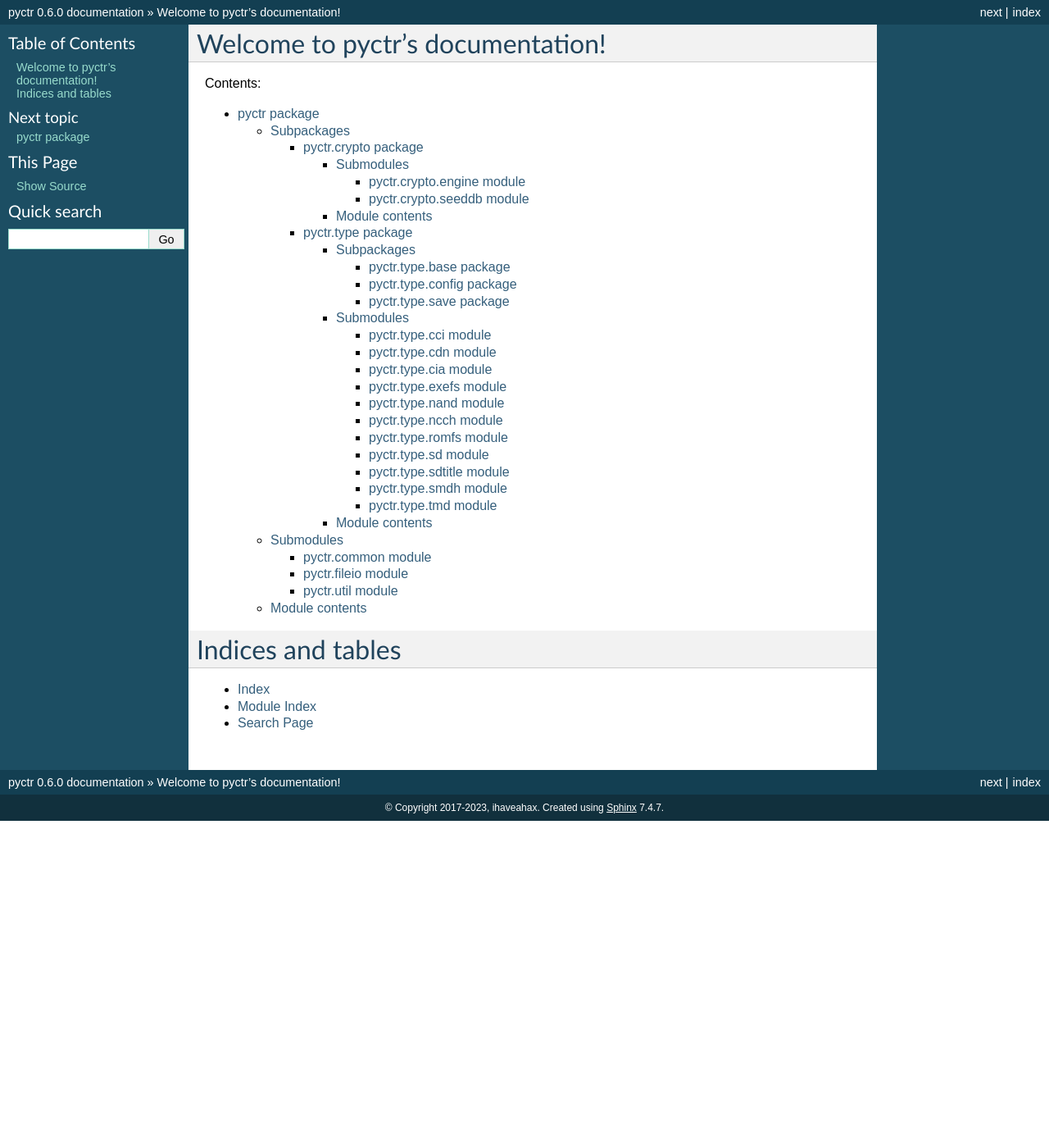
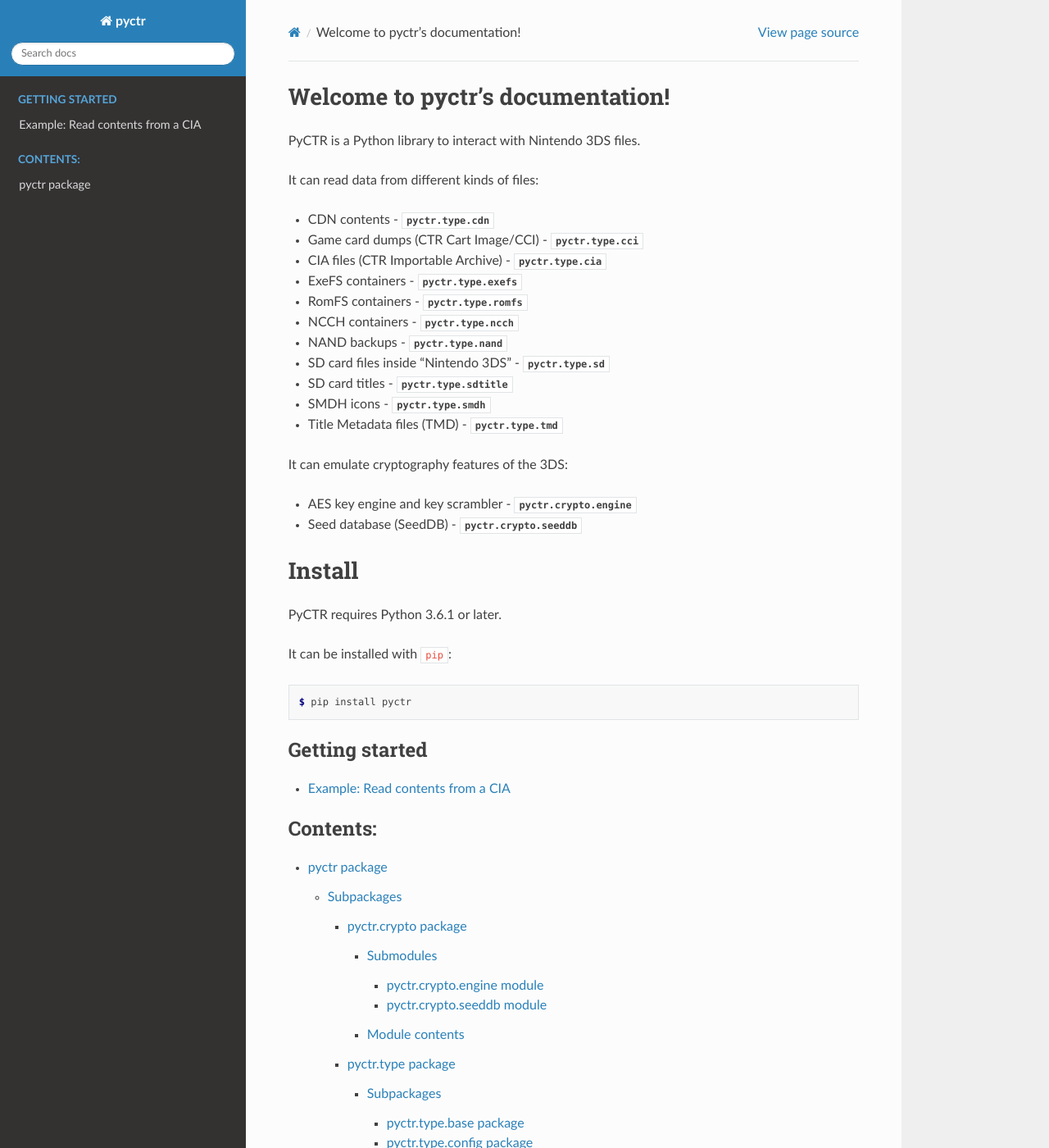
Before and after one commit to ihaveamac/pyctr, a Sphinx documentation site: the page built from docs/index.rst, in a window 1280 px wide and 1400 px high. Shown: the whole window at 82% size. Built offline with Sphinx 7.4.7 and the Read the Docs theme 2.0.0, drawn with Linux system fonts in a browser that asks for light colours; some of the changed text lies outside the part shown.

Commit message:
docs: add example-cia, change theme to rtd, add info to index

```diff
--- a/docs/conf.py
+++ b/docs/conf.py
@@ -37,7 +37,8 @@
 # ones.
 extensions = [
     'sphinx.ext.autodoc',
-    'sphinx.ext.viewcode'
+    'sphinx.ext.viewcode',
+    'sphinx.ext.intersphinx'
 ]
 
 # Add any paths that contain templates here, relative to this directory.
@@ -48,13 +49,15 @@
 # This pattern also affects html_static_path and html_extra_path.
 exclude_patterns = ['_build', 'Thumbs.db', '.DS_Store']
 
+intersphinx_mapping = {'python': ('https://docs.python.org/3', None)}
+
 
 # -- Options for HTML output -------------------------------------------------
 
 # The theme to use for HTML and HTML Help pages.  See the documentation for
 # a list of builtin themes.
 #
-html_theme = 'classic'
+html_theme = 'sphinx_rtd_theme'
 
 # Add any paths that contain custom static files (such as style sheets) here,
 # relative to this directory. They are copied after the builtin static files,
--- /dev/null
+++ b/docs/example-cia.rst
@@ -0,0 +1,102 @@
+Example: Read contents from a CIA
+=================================
+
+In this example we will take a homebrew CIA file and extract some data from it. The example in this case will be Checkpoint 3.7.4. `Download the example link here. <https://github.com/FlagBrew/Checkpoint/releases/download/v3.7.4/Checkpoint.cia>`_
+
+First we need to import :class:`~.CIAReader` and :class:`~.CIASection`. The former does the actual reading, the latter is an enum that can be used to access the contents. We will also import :py:mod:`json` to read a JSON file inside the RomFS.
+
+.. code-block:: python
+
+    >>> import json
+    >>> from pyctr.type.cia import CIAReader, CIASection
+
+Now we can open the file by creating a :class:`~.CIAReader` object.
+
+.. code-block:: python
+
+    >>> cia = CIAReader('Checkpoint.cia')
+
+This will grant immediate access to all the contents inside, including the tmd, ticket, and NCCH contents. It also loads the data within the NCCH contents, such as the RomFS.
+
+We can now check the Title ID by accessing it through the :attr:`tmd <pyctr.type.cia.CIAReader.tmd>` attribute:
+
+.. code-block:: python
+
+    >>> print('Title ID:', cia.tmd.title_id)
+    Title ID: 000400000bcfff00
+
+Let's also print the Title Version, using the :attr:`title_version <pyctr.type.tmd.TitleMetadataReader.title_version>` attribute.
+
+.. code-block:: python
+
+    >>> print('Title Version:', '{0.major}.{0.minor}.{0.micro}'.format(cia.tmd.title_version))
+    Title Version: 3.7.4
+
+Now let's access the executable content using the :attr:`contents <pyctr.type.cia.CIAReader.contents>` attribute. Here we'll use :attr:`CIASection.Application <pyctr.type.cia.CIASection.Application>` to read the first (and only) content.
+
+.. code-block:: python
+
+    >>> app = cia.contents[CIASection.Application]
+    >>> app
+    <NCCHReader program_id: 000400000bcfff00 product_code: CTR-HB-CKPT title_name: 'Checkpoint'>
+
+This has given us an :class:`~.NCCHReader` object.
+
+Let's get the application's SMDH, which will give us access to the name and publisher shown on the HOME Menu. We'll get it through the ExeFS and get an :class:`SMDH <pyctr.type.smdh.SMDH>` object.
+
+.. code-block:: python
+
+    >>> app_title = app.exefs.icon.get_app_title('English')
+    >>> app_title
+    AppTitle(short_desc='Checkpoint', long_desc='Fast and simple save manager', publisher='Bernardo Giordano, FlagBrew')
+    >>> print('Application Title:', app_title.short_desc)
+    Application Title: Checkpoint
+    >>> print('Application Description:', app_title.long_desc)
+    Application Description: Fast and simple save manager
+    >>> print('Application Publisher:', app_title.publisher)
+    Application Publisher: Bernardo Giordano, FlagBrew
+
+Next, we will list the contents of the RomFS. The :class:`~.NCCHReader` has a :attr:`romfs <pyctr.type.ncch.NCCHReader.romfs>` attribute that will give us a :class:`RomFSReader <pyctr.type.romfs.RomFSReader>` object.
+
+Using :func:`get_info_from_path <pyctr.type.romfs.RomFSReader.get_info_from_path>` we will list the contents at the root.
+
+.. code-block:: python
+
+    >>> print('Contents in the root:', ', '.join(app.romfs.get_info_from_path('/').contents))
+    Contents in the root: gfx, cheats, config.json, PKSM.smdh
+
+Using the same method, we can get information about a specific file.
+
+.. code-block:: python
+
+    >>> print('Size of /config.json in bytes:', app.romfs.get_info_from_path('/config.json').size)
+    Size of /config.json in bytes: 183
+
+Finally, we can open the file and parse the JSON inside. We'll pass an ``encoding`` argument so that we get an :py:class:`io.TextIOWrapper` object. Then we use :py:func:`json.load` and print a value from it.
+
+.. code-block:: python
+
+    >>> f = app.romfs.open('/config.json', encoding='utf-8')
+    >>> f
+    <_io.TextIOWrapper encoding='utf-8'>
+    >>> config = json.load(f)
+    >>> f.close()
+    >>> config
+    {'filter': [], 'favorites': [], 'additional_save_folders': {}, 'additional_extdata_folders': {}, 'nand_saves': False, 'scan_cart': False, 'version': 3}
+    >>> print('Config version:', config['version'])
+    Config version: 3
+
+When you're done, make sure to close the :class:`~.CIAReader`. You should also close any open files based on the CIA.
+
+.. code-block:: python
+
+    >>> cia.close()
+
+You can also use :class:`~.CIAReader` in the form of a context manager.
+
+.. code-block:: python
+
+    with CIAReader('Checkpoint.CIA') as cia:
+        with cia.contents[CIASection.Application].romfs.open('/config.json') as f:
+            config = json.load(f)
+            print('Config version:', config['version'])
--- a/docs/index.rst
+++ b/docs/index.rst
@@ -5,6 +5,44 @@
 
 Welcome to pyctr's documentation!
 =================================
+
+PyCTR is a Python library to interact with Nintendo 3DS files.
+
+It can read data from different kinds of files:
+
+* CDN contents - :py:mod:`pyctr.type.cdn`
+* Game card dumps (CTR Cart Image/CCI) - :py:mod:`pyctr.type.cci`
+* CIA files (CTR Importable Archive) - :py:mod:`pyctr.type.cia`
+* ExeFS containers - :py:mod:`pyctr.type.exefs`
+* RomFS containers - :py:mod:`pyctr.type.romfs`
+* NCCH containers - :py:mod:`pyctr.type.ncch`
+* NAND backups - :py:mod:`pyctr.type.nand`
+* SD card files inside "Nintendo 3DS" - :py:mod:`pyctr.type.sd`
+* SD card titles - :py:mod:`pyctr.type.sdtitle`
+* SMDH icons - :py:mod:`pyctr.type.smdh`
+* Title Metadata files (TMD) - :py:mod:`pyctr.type.tmd`
+
+It can emulate cryptography features of the 3DS:
+
+* AES key engine and key scrambler - :py:mod:`pyctr.crypto.engine`
+* Seed database (SeedDB) - :py:mod:`pyctr.crypto.seeddb`
+
+Install
+=======
+
+PyCTR requires Python 3.6.1 or later.
+
+It can be installed with ``pip``:
+
+.. code-block:: console
+
+    $ pip install pyctr
+
+.. toctree::
+   :maxdepth: 2
+   :caption: Getting started
+
+   example-cia
 
 .. toctree::
    :maxdepth: 5
```
Also changed, not shown: CHANGELOG.md (+1 -0 lines).
